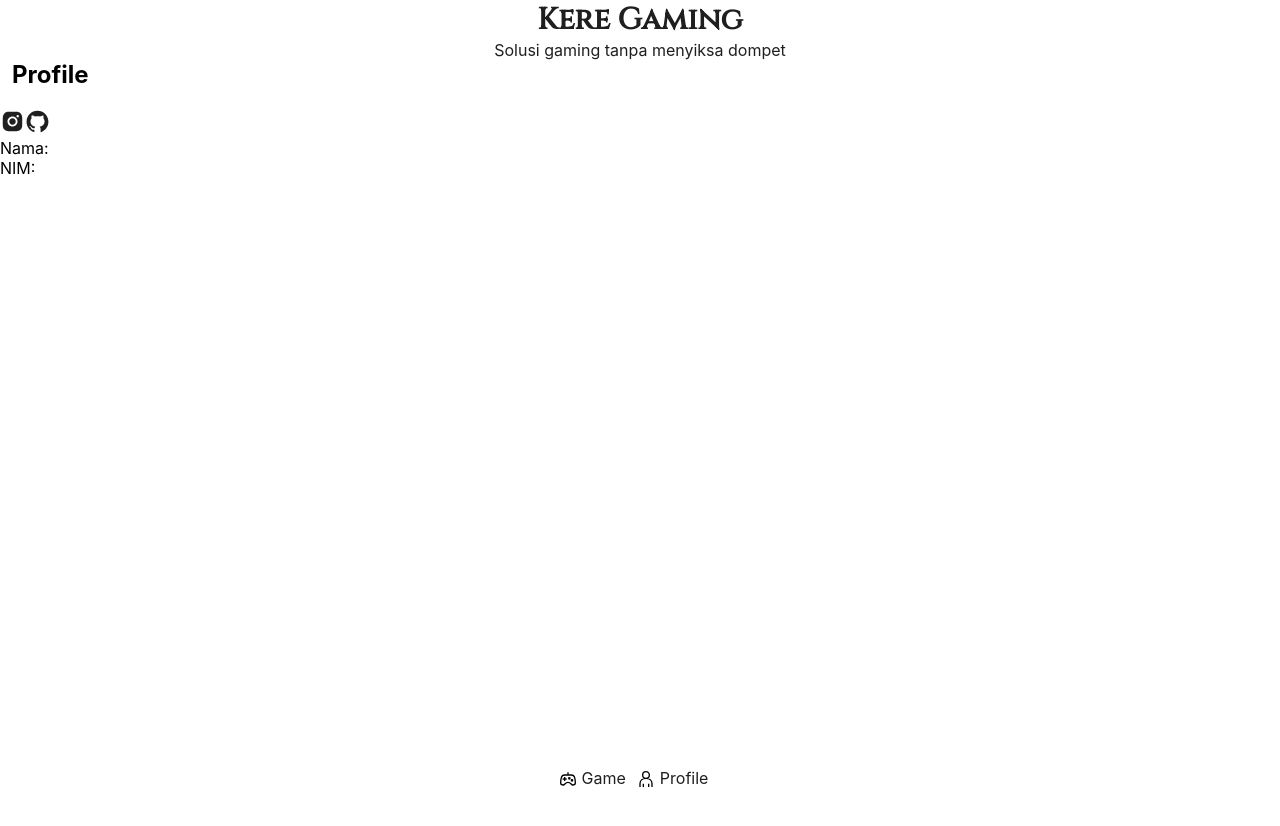
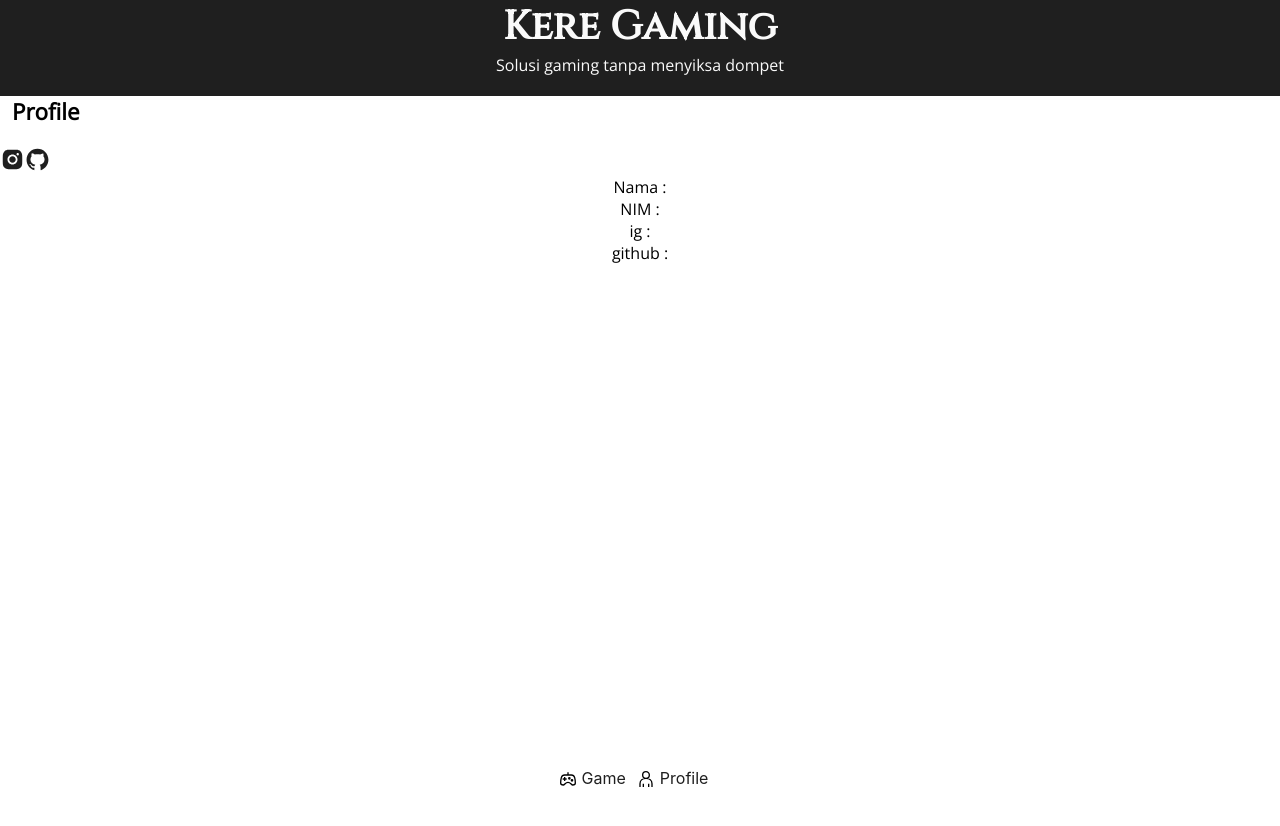
Before and after one commit to strijunk/kere-gaming, a React (Create React App) app: page /Profile in a window 1280 px wide. Shown: the top 826 px of the page. Before the commit the page ends 800 px from the top, so only its background shows below. Built offline with nearby package versions, Linux system fonts and the light colour scheme.

Commit message:
Adding Style

```diff
--- a/src/App.css
+++ b/src/App.css
@@ -8,13 +8,20 @@
 
 .home{
   min-height: 100vh;
+  margin-bottom: 30px;
 }
 
 header{
+  padding-bottom: 20px;
   display: flex;
   flex-direction: column;
   justify-content: center;
   align-items: center;
+  background-color: #1f1f1f;
+}
+
+header p{
+  color: #fafafa;
 }
 
 footer{
@@ -31,8 +38,13 @@ footer{
 h2{
   margin: 0;
   font-family: 'Cinzel', serif;
-  font-size: 30px;
-  color: #1f1f1f;
+  font-size: 40px;
+  color: #fafafa;
+}
+
+p{
+  font-family: 'Open Sans', sans-serif;
+  font-size: 1rem;
 }
 
 a{
--- a/src/App.js
+++ b/src/App.js
@@ -25,7 +25,7 @@ function App() {
                 </footer>
             </BrowserRouter>
         </div>
-  );
+        );
 }
 
 export default App;
--- a/src/component/CardProfile.css
+++ b/src/component/CardProfile.css
@@ -0,0 +1,11 @@
+*{
+    margin: 0;
+    padding: 0;
+    box-sizing: border-box;
+}
+
+.card-profile .profile-details{
+    display: flex;
+    flex-direction: column;
+    align-items: center;
+}
--- a/src/component/CardProfile.js
+++ b/src/component/CardProfile.js
@@ -1,5 +1,6 @@
 import React from 'react'
 import {AiFillInstagram, AiFillGithub} from 'react-icons/ai'
+import "./CardProfile.css"
 
 export default function CardProfile({avatar, nama, nim, ig, github}){
     return(
@@ -14,8 +15,10 @@ export default function CardProfile({avatar, nama, nim, ig, github}){
                 </div>
             </div>
             <div className="profile-details">
-                <p>Nama: {nama}</p>
-                <p>NIM: {nim}</p>
+                <p>Nama : {nama}</p>
+                <p>NIM : {nim}</p>
+                <p>ig : {ig} </p>
+                <p>github : {github} </p>
             </div>
         </div>
     )
--- a/src/pages/Detail.css
+++ b/src/pages/Detail.css
@@ -1,3 +1,5 @@
+@import url('https://fonts.googleapis.com/css2?family=Open+Sans:wght@300;400&display=swap');
+
 *{
     margin: 0;
     padding: 0;
@@ -13,6 +15,12 @@
     margin: auto;
 }
 
+.container p{
+    text-align: justify;
+    font-family: 'Open Sans', serif;
+    font-size: 0.9rem;
+}
+
 .container img{
     width: 100%;
     margin: 14px 0 14px;
--- a/src/pages/Detail.js
+++ b/src/pages/Detail.js
@@ -6,7 +6,6 @@ import "./Detail.css";
 function Detail(){
 
     const[load, setload] = useState(false);
-
 
     const [game, setgame] = useState([]);
     const {id} = useParams()
@@ -41,13 +40,16 @@ function Detail(){
                     <h1 className="title">{game.title}</h1>
                     <div>
                         <img src={game.thumbnail}></img>
-                        <p>{game.short_description} </p>
+                        <p>{game.description}</p>
+                        <br></br>
                         <p>Genre : {game.genre}</p>
                         <p>Developer : {game.developer}</p>
+                        <p>Platform : {game.platform} </p>
+                        <p>Publisher : {game.publisher} </p>
+                        <p>Release Date : {game.release_date} </p>
                     </div>
                 </div>
             ) : <div className="loading skeleton"></div>}
-
         </section>
     )
 }
--- a/src/pages/Game.css
+++ b/src/pages/Game.css
@@ -1,3 +1,5 @@
+@import url('https://fonts.googleapis.com/css2?family=Open+Sans:wght@300;400&display=swap');
+
 .content{
     display: grid;
     grid-template-columns: repeat(5, minmax(0,1fr));
@@ -6,12 +8,21 @@
     padding: 12px;
 }
 
+.gamecard p{
+    font-family: 'Open Sans', sans-serif;
+    font-size: 0.8rem;
+}
+
 h1{
     margin-left: 12px;
+    font-family: 'Open Sans', sans-serif;
+    font-size: 1.4rem;
 }
 
 h3{
     margin-bottom: 8px;
+    font-family: 'Open Sans', sans-serif;
+    font-size: 1rem;
 }
 
 .content .gamecard img{
--- a/src/pages/Game.js
+++ b/src/pages/Game.js
@@ -28,7 +28,7 @@ function Game(){
 
     return(
         <section>
-            <h1 className="title">List Game Kere</h1>
+            <h1 className="title">List Game Kere-Hore</h1>
             <div className="content">
                 {
                     games.slice(0, 5).map((item, index) => (
@@ -36,6 +36,8 @@ function Game(){
                             <NavLink to={'/Detail/' + item.id}>
                                 <h3>{item.title}</h3>
                                 <img src={item.thumbnail}></img>
+                                <p>Genre : {item.genre}</p>
+                                <p>{item.short_description}</p>
                             </NavLink>
                         </div>
                     ))
```
